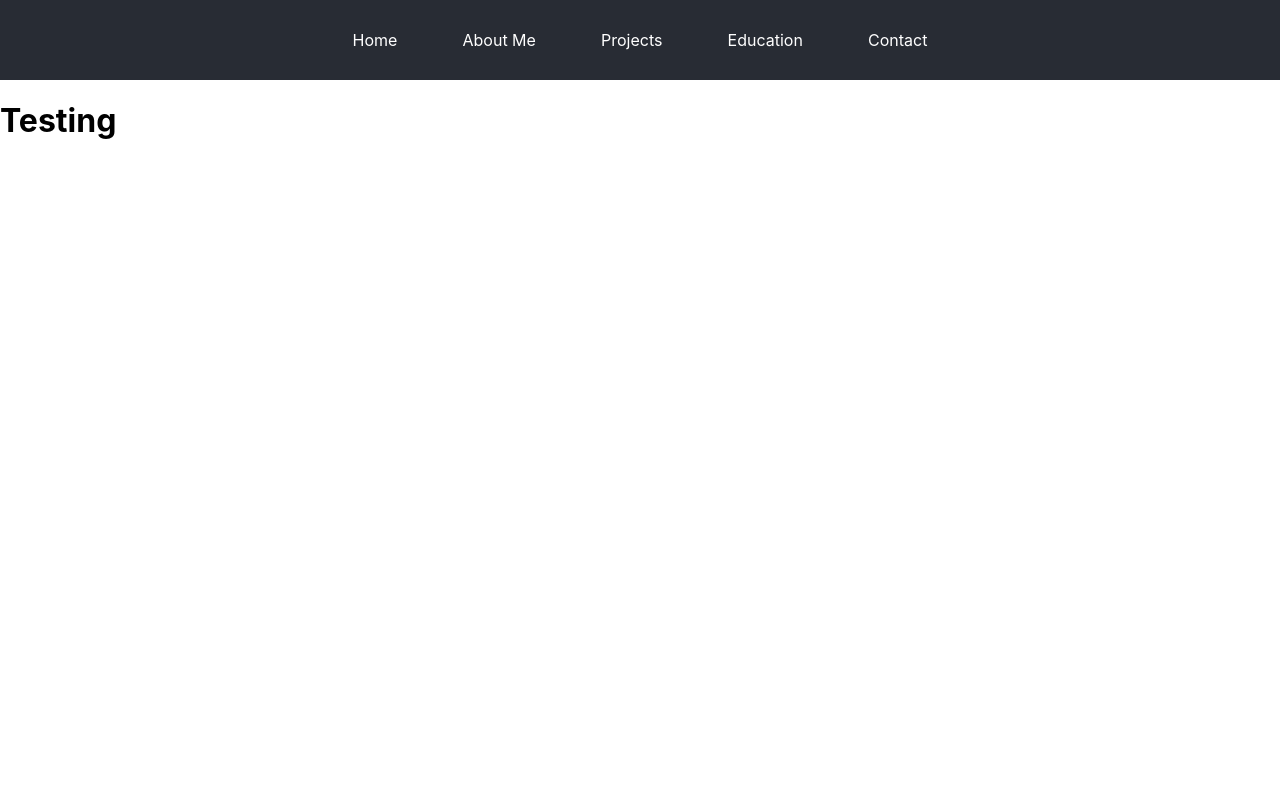
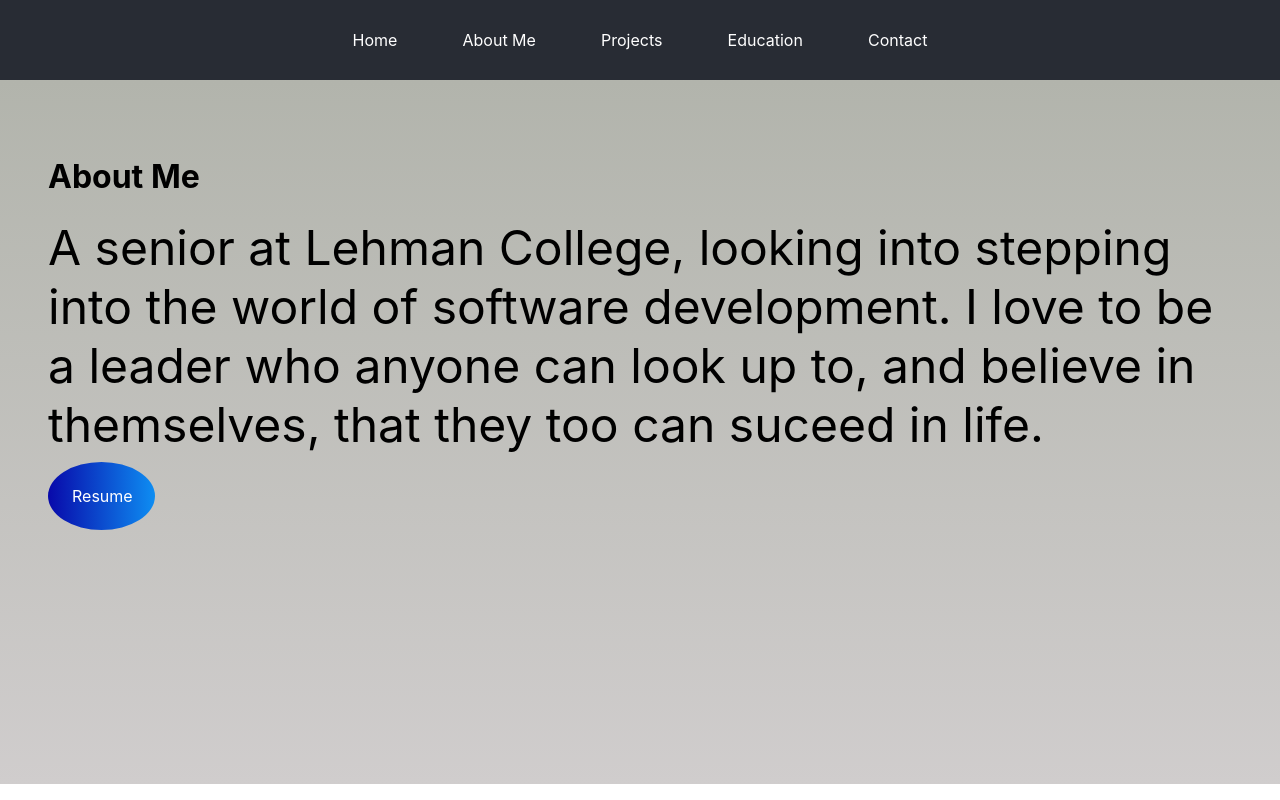
Before and after one commit to JonathanR5000/jonathanr5000.github.io, a React (Create React App) app: page /about in a window 1280 px wide. Built offline with nearby package versions, Linux system fonts and the light colour scheme.

Commit message:
added resume button and description content of about page

```diff
--- a/public/index.html
+++ b/public/index.html
@@ -2,14 +2,12 @@
 <html lang="en">
   <head>
     <meta charset="utf-8" />
-    <link rel="icon" href="%PUBLIC_URL%/favicon.ico" />
     <meta name="viewport" content="width=device-width, initial-scale=1" />
     <meta name="theme-color" content="#000000" />
     <meta
       name="description"
       content="Web site created using create-react-app"
     />
-    <link rel="apple-touch-icon" href="%PUBLIC_URL%/logo192.png" />
     <!--
       manifest.json provides metadata used when your web app is installed on a
       user's mobile device or desktop. See https://developers.google.com/web/fundamentals/web-app-manifest/
@@ -24,7 +22,7 @@
       work correctly both with client-side routing and a non-root public URL.
       Learn how to configure a non-root public URL by running `npm run build`.
     -->
-    <title>React App</title>
+    <title>Jonathan Rivera</title>
   </head>
   <body>
     <noscript>You need to enable JavaScript to run this app.</noscript>
--- a/src/App.css
+++ b/src/App.css
@@ -81,7 +81,39 @@ h1{
 
 /* About Page */
 
+.about-container{
+  height: 80vh;
+  display: grid;
+  grid-template-rows: 20% 30% 20%;
+  padding: 2rem 3rem;
+  align-items: center;
+  justify-content: center;
+  background: #D0CDCD;
+  background: -webkit-linear-gradient(bottom, #D0CDCD, #B2B4AC);
+  background: -moz-linear-gradient(bottom, #D0CDCD, #B2B4AC);
+  background: linear-gradient(to top, #D0CDCD, #B2B4AC);
+}
 
+.about-heading{
+  width: 50%;
+  align-items: center;
+  justify-content: center;
+}
+
+.description{
+  font-size: 3rem;
+}
+
+.resume-button{
+  width: 5%;
+  color: white;
+  padding: 1.5rem;
+  border-radius: 95%;
+  background: #0E8DF2;
+  background: -webkit-linear-gradient(right, #0E8DF2, #0809AA);
+  background: -moz-linear-gradient(right, #0E8DF2, #0809AA);
+  background: linear-gradient(to left, #0E8DF2, #0809AA);
+}
 
 /* Projects Page*/
 
--- a/src/components/pages/About.js
+++ b/src/components/pages/About.js
@@ -3,7 +3,13 @@ import '../../App.css';
 
 function About(){
     return(
-        <h1 class="about-heading">Testing</h1>
+        <div class="about-container">
+            <h1 class="about-heading">About Me</h1>
+            <p class="description">A senior at Lehman College, looking into stepping into
+            the world of software development. I love to be a leader who anyone can look up to,
+            and believe in themselves, that they too can suceed in life.</p>
+            <div class="resume-button">Resume</div>
+        </div>
     );
 }
 
```
